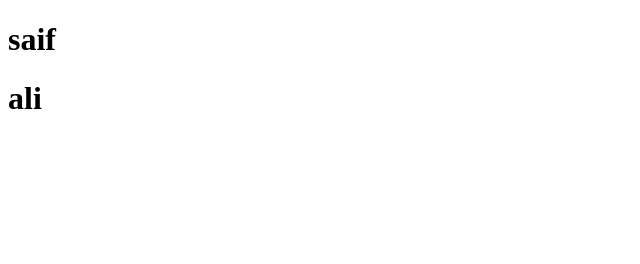
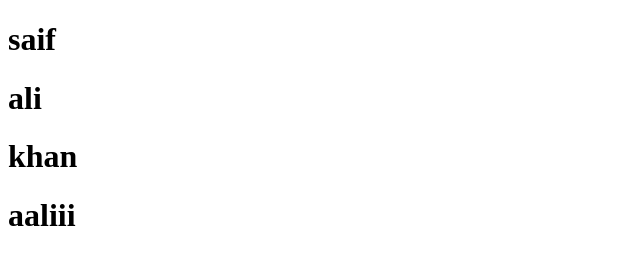
Before and after one commit to saifalikhan-244713/hellonew, a plain HTML site: page new/index.html in a window 1280 px wide. Shown: the whole page, without its empty margins (0-640 px from the left). Drawn offline with Linux system fonts and the light colour scheme.

Commit message:
fifth commit

```diff
--- a/new/index.html
+++ b/new/index.html
@@ -8,5 +8,7 @@
 <body>
     <h1>saif</h1>
     <h1>ali</h1>
+    <h1>khan</h1>
+    <h1>aaliii</h1>
 </body>
 </html>
```
